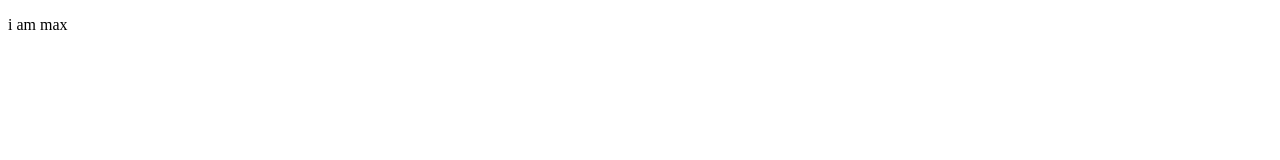
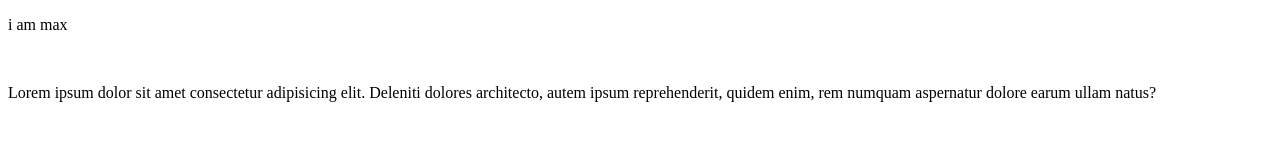
Before and after one commit to Manoj525-pixel/localrepo, a plain HTML site: page max.html in a window 1280 px wide. Drawn offline with Linux system fonts and the light colour scheme.

Commit message:
add new fauture

```diff
--- a/max.html
+++ b/max.html
@@ -8,6 +8,7 @@
 <body>
     <p>i am max</p>
     <br>
+    <p>Lorem ipsum dolor sit amet consectetur adipisicing elit. Deleniti dolores architecto, autem ipsum reprehenderit, quidem enim, rem numquam aspernatur dolore earum ullam natus?</p>
 
 </body>
 </html>
```
